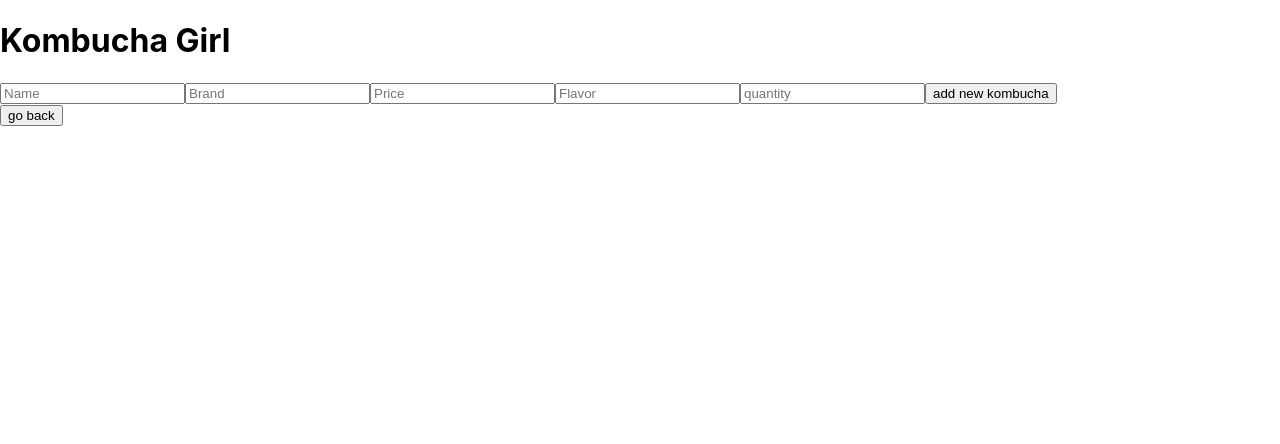
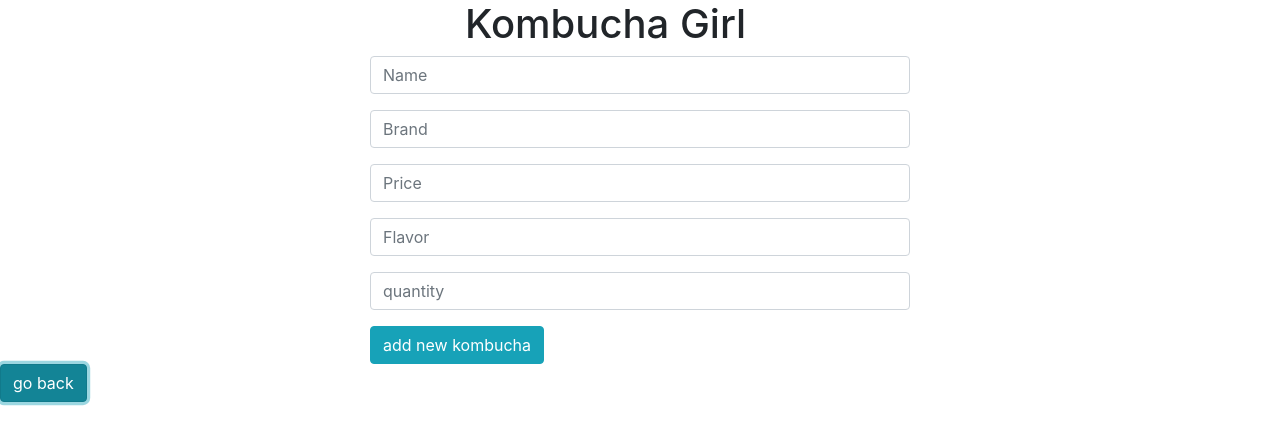
Before and after one commit to christinereina/kombucha-girl, a React (Create React App) app: page / in a window 1280 px wide. Both pictures are taken after a click on the button "add kombucha". Shown: the top 444 px of the page. Built offline with nearby package versions, Linux system fonts and the light colour scheme.

Commit message:
begin styling w/ bootstrap

```diff
--- a/src/components/App.js
+++ b/src/components/App.js
@@ -2,6 +2,7 @@ import React from 'react';
 import Header from './Header';
 import KombuchaControl from './KombuchaControl';
 import './App.css';
+import 'bootstrap/dist/css/bootstrap.min.css';
 
 function App() {
   return (
--- a/src/components/Header.js
+++ b/src/components/Header.js
@@ -1,8 +1,19 @@
 import React from "react";
+import Container from 'react-bootstrap/Container';
+import Row from 'react-bootstrap/Row';
+import Col from 'react-bootstrap/Col';
 
 function Header(){
   return (
-    <h1 className="header">Kombucha Girl</h1>
+  <React.Fragment>
+    <Container>
+      <Row>
+      <Col md={{ span: 6, offset: 4 }}>
+        <h1 className="header">Kombucha Girl</h1>
+      </Col>
+      </Row>
+    </Container>
+    </React.Fragment>
   );
 }
 
--- a/src/components/KombuchaControl.js
+++ b/src/components/KombuchaControl.js
@@ -3,6 +3,7 @@ import NewKombuchaForm from './NewKombuchaForm';
 import KombuchaList from './KombuchaList';
 import KombuchaDetails from './KombuchaDetails';
 import EditKombuchaForm from './EditKombuchaForm';
+import Button from 'react-bootstrap/Button';
 
 
 class KombuchaControl extends React.Component {
@@ -98,7 +99,7 @@ class KombuchaControl extends React.Component {
     return (
       <React.Fragment>
         {currentlyVisibleState}
-        <button onClick={this.handleClick}>{buttonText}</button>
+        <Button variant='info' onClick={this.handleClick}>{buttonText}</Button>
       </React.Fragment>
     );
   }
--- a/src/components/ReusableForm.js
+++ b/src/components/ReusableForm.js
@@ -1,32 +1,39 @@
 import React from "react";
 import PropTypes from "prop-types";
+import Form from 'react-bootstrap/Form';
+import Button from 'react-bootstrap/Button';
+import Container from 'react-bootstrap/Container';
+import Row from 'react-bootstrap/Row';
+import Col from 'react-bootstrap/Col';
+
 
 function ReusableForm(props){
   return (
     <React.Fragment>
-      <form onSubmit={props.formSubmissionHandler}>
-        <input
-          type='text'
-          name='name'
-          placeholder='Name' />
-        <input
-          type='text'
-          name='brand'
-          placeholder='Brand' />
-        <input
-          type='text'
-          name='price'
-          placeholder="Price" />
-        <input
-          type='text'
-          name='flavor'
-          placeholder="Flavor" />
-        <input
-          type='number'
-          name='quantity'
-          placeholder="quantity" />
-          <button type='submit'>{props.buttonText}</button>
-      </form>
+    <Container>
+      <Row>
+        <Col md={{ span: 6, offset: 3 }}>
+          <Form onSubmit={props.formSubmissionHandler}>
+            <Form.Group>
+              <Form.Control type='text' name='name' placeholder='Name' />
+            </Form.Group>
+            <Form.Group>
+              <Form.Control type='text' name='brand' placeholder='Brand' />
+            </Form.Group>
+            <Form.Group>
+              <Form.Control type='text' name='price' placeholder="Price" />
+            </Form.Group>
+            <Form.Group>
+              <Form.Control type='text' name='flavor'placeholder="Flavor" />
+            </Form.Group>
+            <Form.Group>
+              <Form.Control type='number'name='quantity' placeholder="quantity" />
+            </Form.Group>
+            <Button variant='info' type='submit'>{props.buttonText}</Button>
+          </Form>
+        </Col>
+      </Row>
+    </Container>
     </React.Fragment>
   );
 }
```
